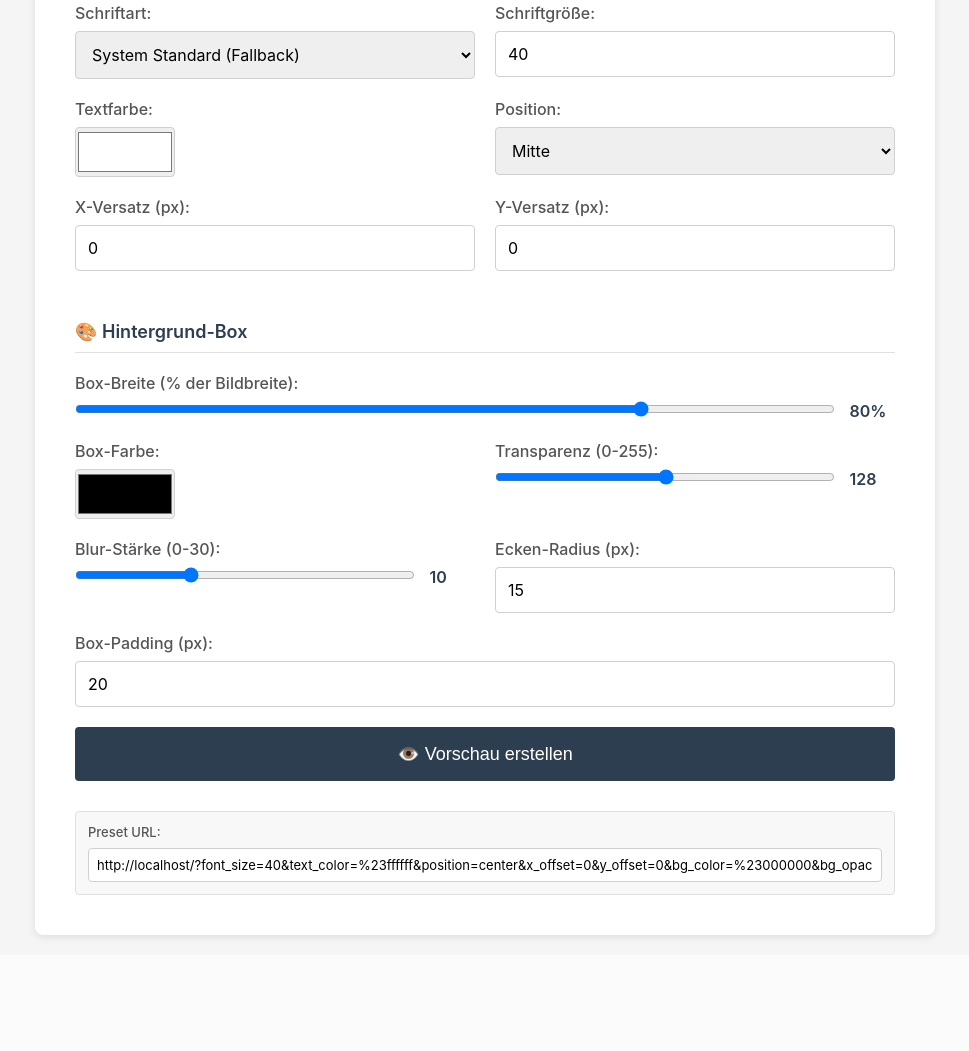
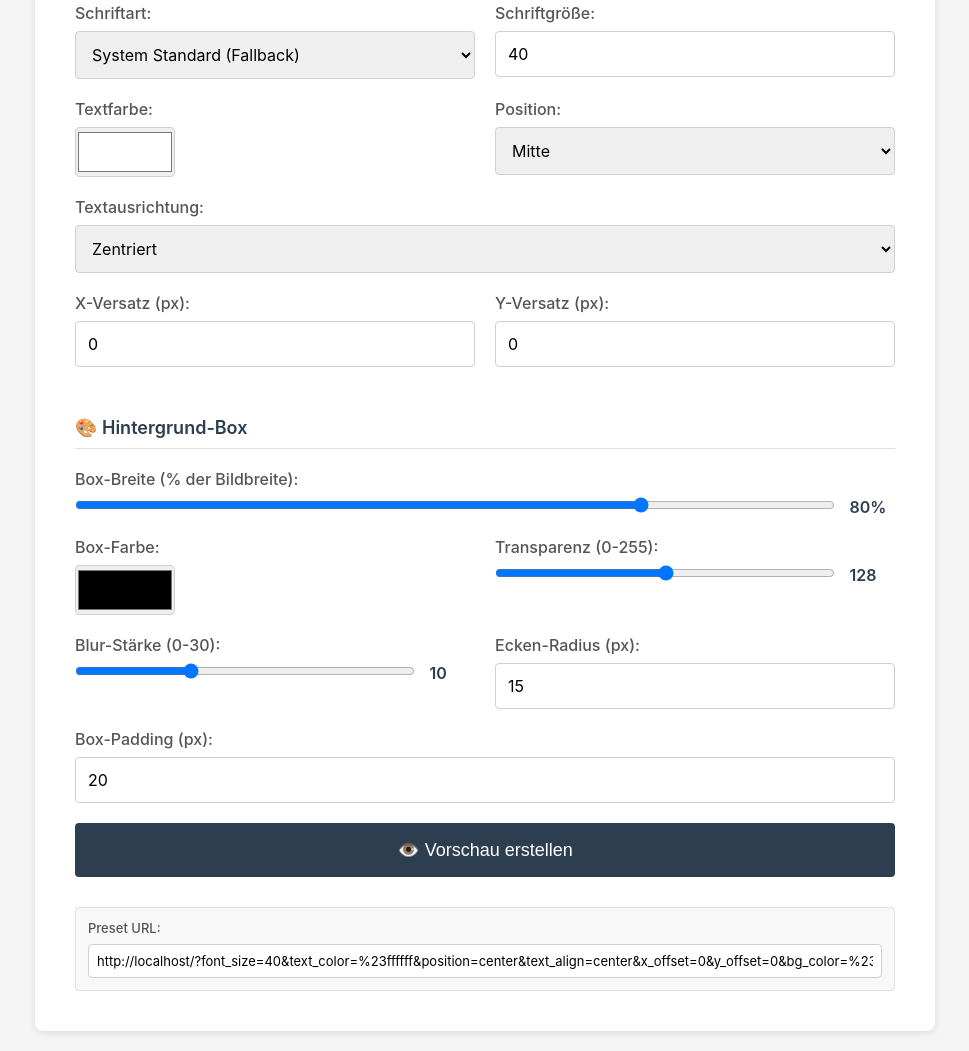
Before and after one commit to tomhottinger/Text2ImageBackground, a Flask app: page / in a window 1280 px wide. Shown: the part 357-1408 px from the top of the page, without its empty margins (155-1124 px from the left). Before the commit the page ends 1297 px from the top, so only its background shows below. Run offline with Flask 3, Linux system fonts and the light colour scheme.

Commit message:
Textausrichtung hinzugefügt

```diff
--- a/volumes/app.py
+++ b/volumes/app.py
@@ -71,6 +71,7 @@ def process_image():
         font_name = request.form.get('font_name', '')  # NEU: Font-Auswahl
         text_color = request.form.get('text_color', '#FFFFFF')
         position = request.form.get('position', 'center')
+        text_align = request.form.get('text_align', 'center')  # NEU: Textausrichtung
         x_offset = int(request.form.get('x_offset', 0))
         y_offset = int(request.form.get('y_offset', 0))
 
@@ -278,9 +279,14 @@ def process_image():
                 current_y += line_height
                 continue
 
-            # Zentriere jede Zeile innerhalb der Box
+            # Berechne X-Position basierend auf Textausrichtung
             line_width = line_bboxes[i][0]
-            line_x = x + (max_width - line_width) // 2
+            if text_align == 'left':
+                line_x = x
+            elif text_align == 'right':
+                line_x = x + max_width - line_width
+            else:  # center
+                line_x = x + (max_width - line_width) // 2
 
             try:
                 # Zeichne Outline
--- a/volumes/static/js/app.js
+++ b/volumes/static/js/app.js
@@ -106,6 +106,8 @@ function loadSettingsFromUrl() {
 
     if (params.has('position')) document.getElementById('position').value = params.get('position');
 
+    if (params.has('text_align')) document.getElementById('text_align').value = params.get('text_align');
+
     if (params.has('x_offset')) document.getElementById('x_offset').value = params.get('x_offset');
 
     if (params.has('y_offset')) document.getElementById('y_offset').value = params.get('y_offset');
@@ -209,6 +211,8 @@ function updateShareUrl() {
     params.set('text_color', formData.get('text_color') || '#FFFFFF');
 
     params.set('position', formData.get('position') || 'center');
+
+    params.set('text_align', formData.get('text_align') || 'center');
 
     params.set('x_offset', formData.get('x_offset') || '0');
 
--- a/volumes/templates/index.html
+++ b/volumes/templates/index.html
@@ -79,6 +79,15 @@ Zeile 3</textarea>
                 </div>
             </div>
 
+            <div class="form-group">
+                <label for="text_align">Textausrichtung:</label>
+                <select id="text_align" name="text_align">
+                    <option value="center">Zentriert</option>
+                    <option value="left">Linksbündig</option>
+                    <option value="right">Rechtsbündig</option>
+                </select>
+            </div>
+
             <div class="row">
                 <div class="form-group">
                     <label for="x_offset">X-Versatz (px):</label>
```
